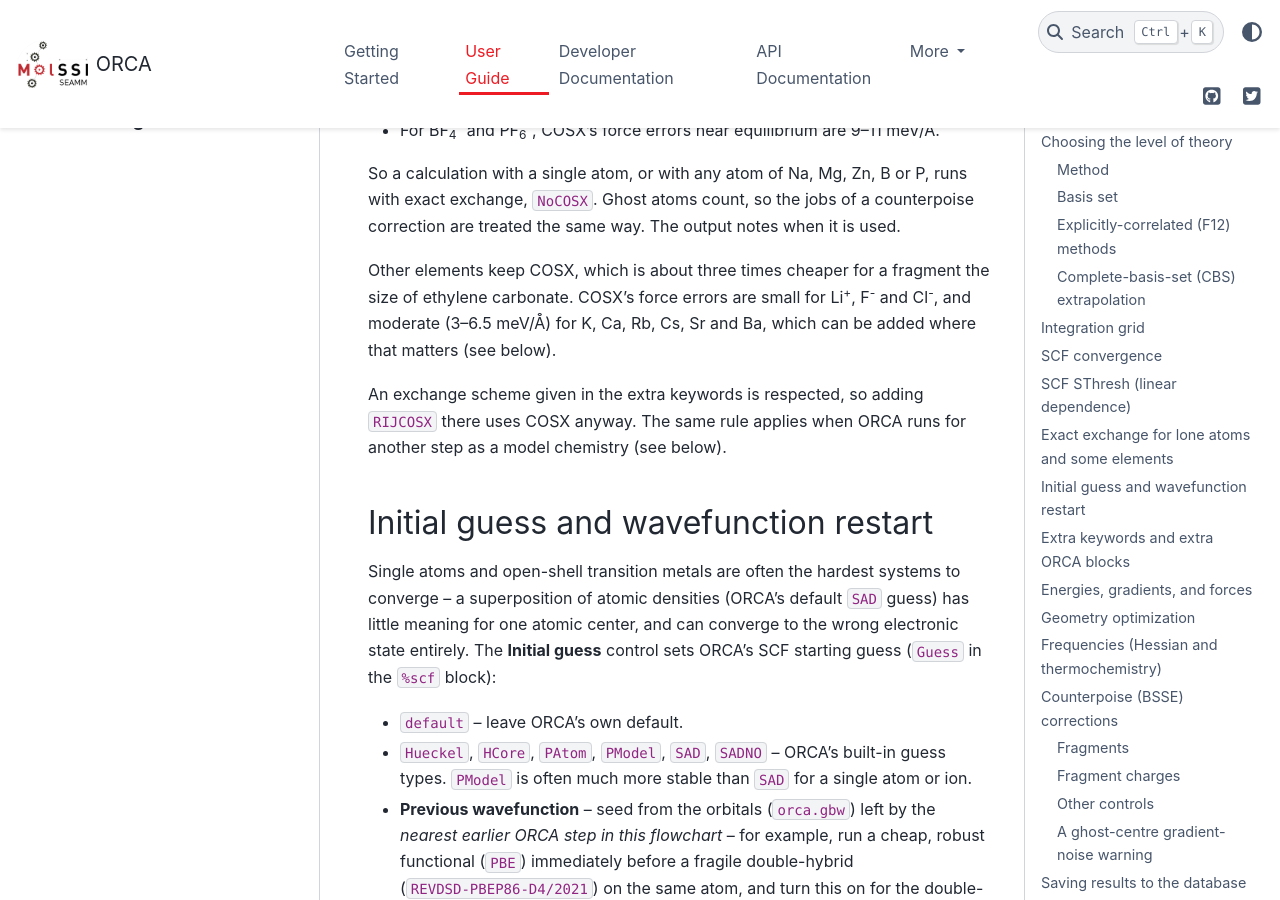
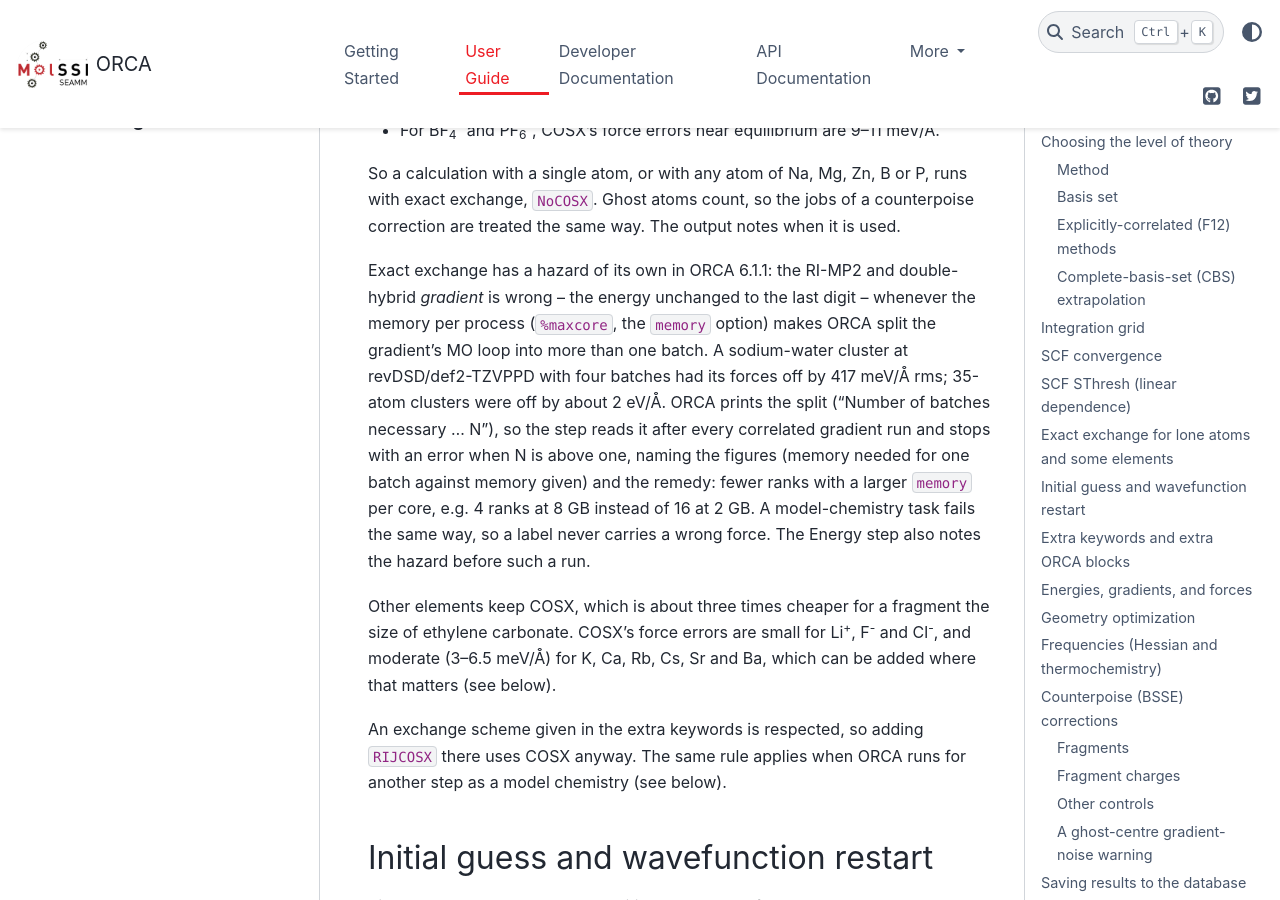
Before and after one commit to molssi-seamm/orca_step, a Sphinx documentation site: the page built from docs/user_guide/index.rst, in a window 1280 px wide and 900 px high, scrolled down 5138 px. Built offline with Sphinx 7.4.7 and the PyData theme 0.15.4, drawn with Linux system fonts in a browser that asks for light colours; pages that are not in the unit, such as notebooks, are missing from menus.

Commit message:
User guide: the batched-gradient hazard and the step's guard
Co-Authored-By: Claude Fable 5.1 <noreply@anthropic.com>

```diff
--- a/docs/user_guide/index.rst
+++ b/docs/user_guide/index.rst
@@ -209,6 +209,19 @@ So a calculation with a single atom, or with any atom of Na, Mg, Zn, B or P,
 runs with exact exchange, ``NoCOSX``. Ghost atoms count, so the jobs of a
 counterpoise correction are treated the same way. The output notes when it is
 used.
+
+Exact exchange has a hazard of its own in ORCA 6.1.1: the RI-MP2 and
+double-hybrid *gradient* is wrong -- the energy unchanged to the last digit --
+whenever the memory per process (``%maxcore``, the ``memory`` option) makes
+ORCA split the gradient's MO loop into more than one batch. A sodium-water
+cluster at revDSD/def2-TZVPPD with four batches had its forces off by 417 meV/Å
+rms; 35-atom clusters were off by about 2 eV/Å. ORCA prints the split
+("Number of batches necessary ... N"), so the step reads it after every
+correlated gradient run and stops with an error when N is above one, naming
+the figures (memory needed for one batch against memory given) and the remedy:
+fewer ranks with a larger ``memory`` per core, e.g. 4 ranks at 8 GB instead of
+16 at 2 GB. A model-chemistry task fails the same way, so a label never carries
+a wrong force. The Energy step also notes the hazard before such a run.
 
 Other elements keep COSX, which is about three times cheaper for a fragment the
 size of ethylene carbonate. COSX's force errors are small for Li\ :sup:`+`,
```
